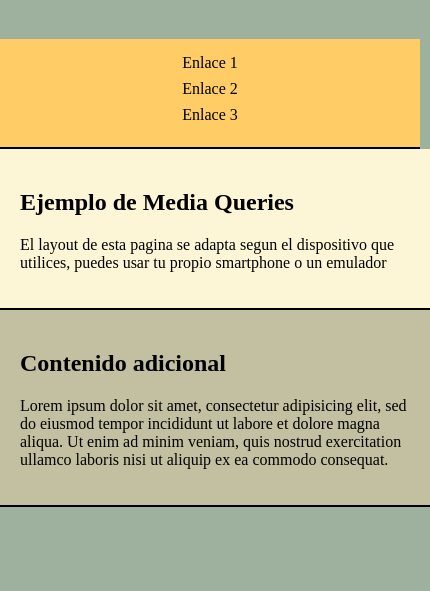
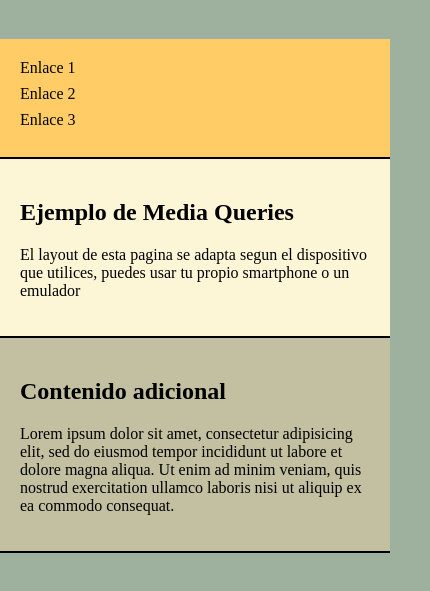
Before and after one commit to dtleon29/Unidada2-CSS3, a plain HTML site: page Unidada2-CSS3/index.html in a window 390 px wide. Shown: the part 81-672 px from the top of the page, 430 px wide, since content can reach past the window. Drawn offline with Linux system fonts and the light colour scheme.

Commit message:
Add files via upload

```diff
--- a/Unidada2-CSS3/style.css
+++ b/Unidada2-CSS3/style.css
@@ -75,9 +75,46 @@
 
     nav {
         background-color: #ffcc66;
+        display: block;
+        text-align: left;
+        padding-left: 20px;
+    }
+
+    nav ul {
+        text-align: left;
     }
 
     nav a {
         color: black;
     }
+}@media screen and (max-width: 800px) {
+    nav, main, aside {
+        width: 100%;
+        min-height: auto;
+        border-bottom: 2px solid black;
+        box-sizing: border-box;
+    }
+
+    nav {
+        background-color: #ffcc66;
+        display: block;
+        text-align: left;
+        padding: 20px;
+    }
+
+    nav ul {
+        text-align: left;
+        padding: 0;
+        margin: 0;
+        list-style: none;
+    }
+
+    nav li {
+        text-align: left;
+    }
+
+    nav a {
+        color: black;
+        display: inline-block;
+    }
 }
```
